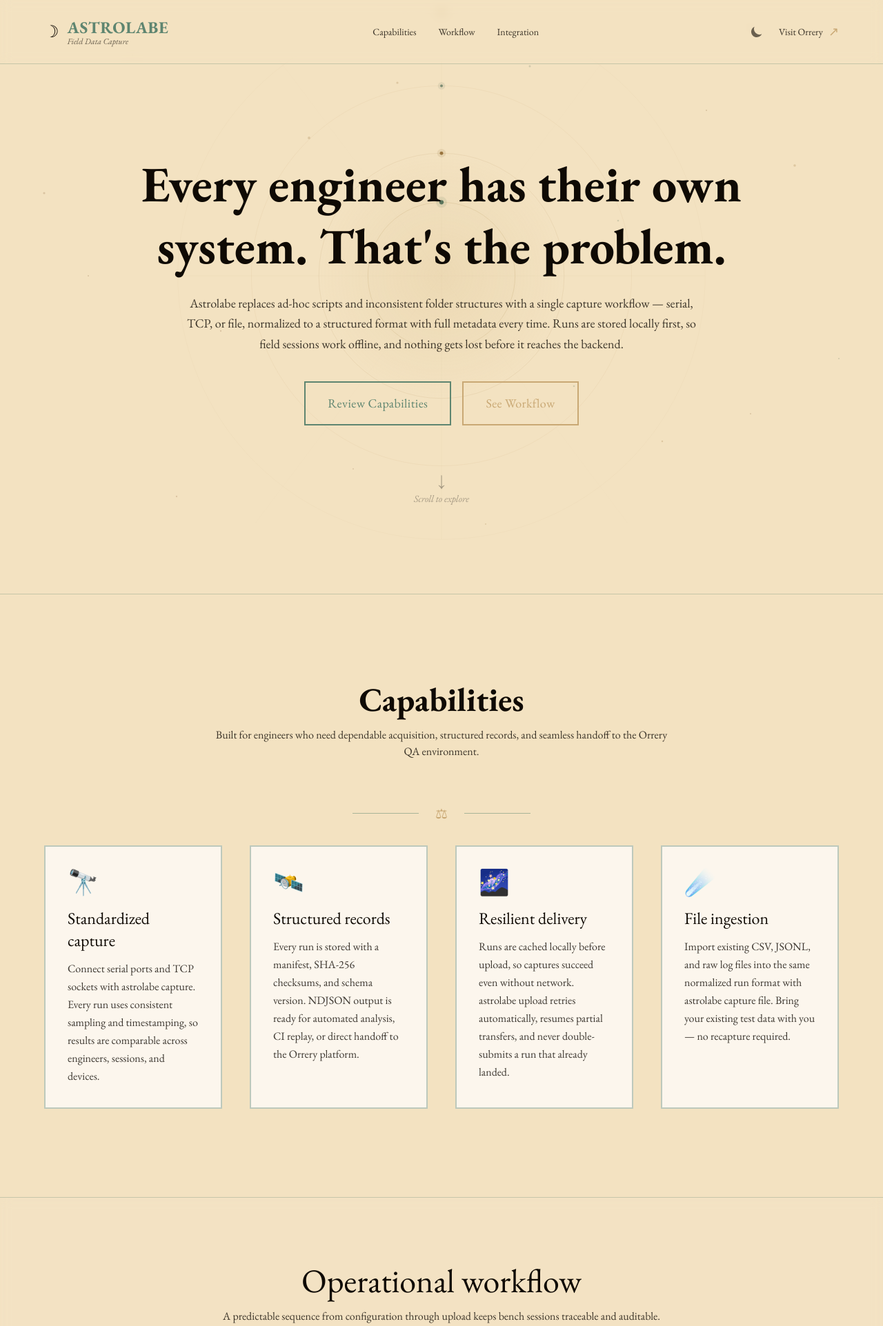
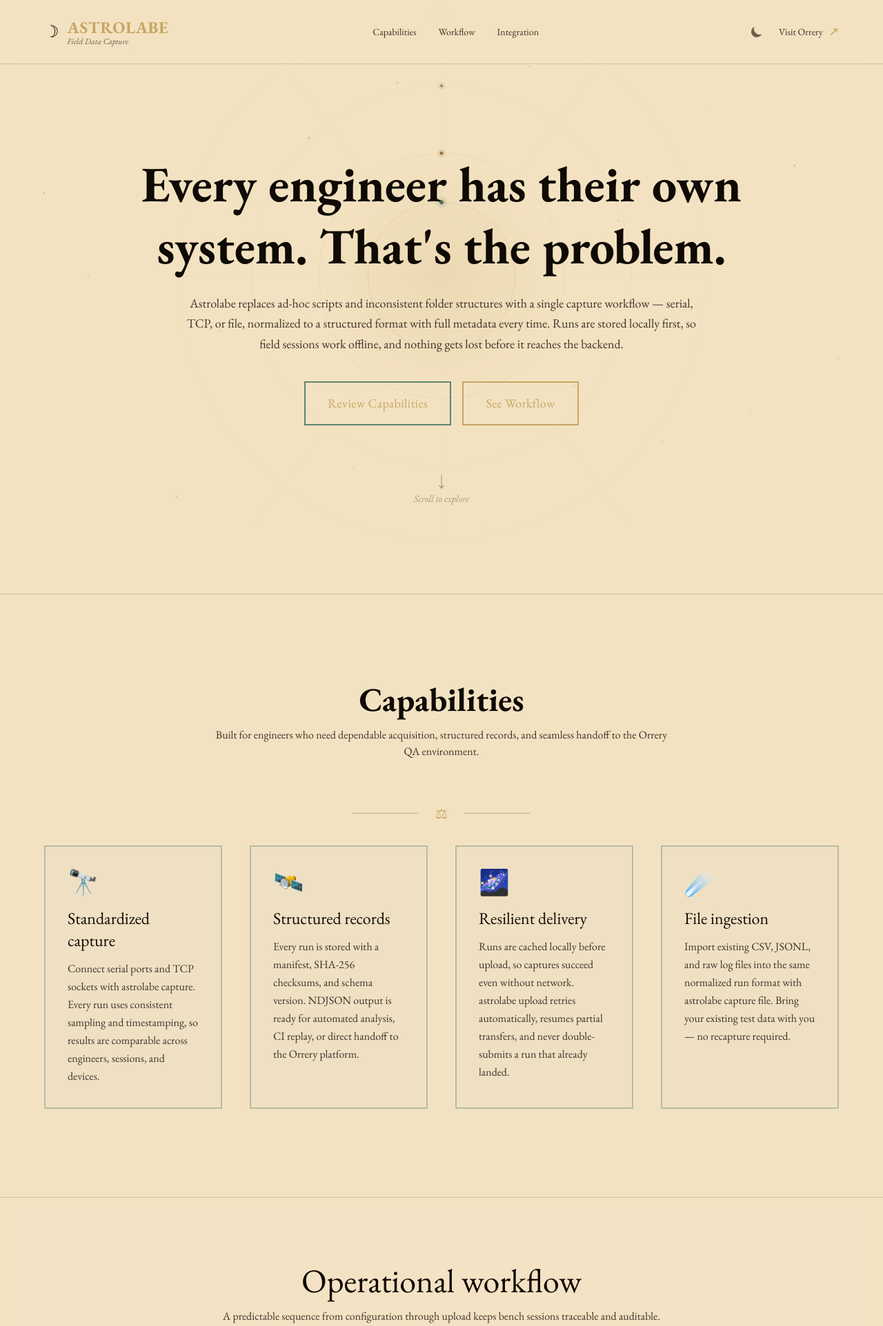
Before and after one commit to cthonicasoftware/cthonicasoftware, a Django app: page /astrolabe in a window 1280 px wide. Shown: the top 1923 px of the page at 69% size. Run offline with Django 5.2, Linux system fonts and the light colour scheme; style sheets or scripts are compiled from the project's sources.

Commit message:
fix: color palette fixes
Signed-off-by Nathan <natelostintimeandspace@gmail.com>

```diff
--- a/static/src/input.css
+++ b/static/src/input.css
@@ -61,7 +61,7 @@
     --color-celestial: #c6a664; /* celestial gold accents */
     --muted: 80 60 35;        /* warm brown-grey */
     --muted-2: 110 85 55;     /* lighter warm brown */
-    --card: 252 246 237;      /* warm cream #fcf6ed */
+    --card: 239 224 195;      /* warm parchment lift #efe0c3 */
     --border: 139 116 100;    /* warm brown */
     --ring: 16 185 129;       /* emerald-500 */
     --brand: 35 181 211;      /* #23B5D3 - QA brand */
--- a/templates/website/astrolabe.html
+++ b/templates/website/astrolabe.html
@@ -24,7 +24,7 @@
   </script>
 </head>
 
-<body class="app app-website min-h-screen bg-app text-app overflow-x-hidden" style="--color-celestial: #c9a874;">
+<body class="app app-website min-h-screen bg-app text-app overflow-x-hidden" style="--color-celestial: #c6a664; --color-verdigris: #5e8570;">
   {% include 'includes/index-background.svg' %}
 
   <header class="relative z-50 border-b border-verdigris/30 backdrop-blur-sm">
@@ -33,18 +33,18 @@
         <a href="/" class="flex items-center gap-3 group">
           <span class="text-2xl group-hover:animate-pulse-slow hover:scale-105">☽</span>
           <span class="flex flex-col">
-            <span class="font-garamond text-2xl font-bold  text-verdigris tracking-wide">ASTROLABE</span>
+            <span class="font-garamond text-2xl font-bold  text-celestial tracking-wide">ASTROLABE</span>
             <span class="text-xs text-app-subtle italic -mt-1">Field Data Capture</span>
           </span>
         </a>
         <nav class="hidden md:flex items-center gap-8 text-sm font-garamond">
-          <a href="#capabilities" class="text-app-muted hover:text-verdigris transition">Capabilities</a>
-          <a href="#workflow" class="text-app-muted hover:text-verdigris transition">Workflow</a>
-          <a href="#integration" class="text-app-muted hover:text-verdigris transition">Integration</a>
+          <a href="#capabilities" class="text-app-muted hover:text-celestial transition">Capabilities</a>
+          <a href="#workflow" class="text-app-muted hover:text-celestial transition">Workflow</a>
+          <a href="#integration" class="text-app-muted hover:text-celestial transition">Integration</a>
         </nav>
         <div class="md:flex items-center gap-3">
           <button id="theme-toggle" type="button"
-            class="text-app-subtle hover:text-verdigris focus:outline-none focus:ring-2 ring-verdigris rounded-lg text-sm p-2.5"
+            class="text-app-subtle hover:text-celestial focus:outline-none focus:ring-2 ring-verdigris rounded-lg text-sm p-2.5"
             aria-label="Toggle color theme">
             <svg id="theme-toggle-dark-icon" class="hidden w-5 h-5" fill="currentColor" viewBox="0 0 20 20"
               xmlns="http://www.w3.org/2000/svg">
@@ -66,7 +66,7 @@
 
         <!-- Mobile menu button -->
         <button id="navBtn"
-          class="md:hidden inline-flex items-center justify-center w-10 h-10 rounded-lg border border-verdigris/30 text-verdigris">
+          class="md:hidden inline-flex items-center justify-center w-10 h-10 rounded-lg border border-verdigris/30 text-celestial">
           <span class="sr-only">Menu</span>
           <span class="text-2xl">🜃</span>
         </button>
@@ -76,9 +76,9 @@
     <!-- Mobile Navigation -->
     <div id="mobileNav" class="md:hidden hidden border-t border-verdigris/30 bg-obsidian/95 backdrop-blur">
       <div class="px-6 py-4 grid gap-2 text-sm font-garamond">
-        <a href="#capabilities" class="py-2 text-parchment/80 hover:text-verdigris">Capabilities</a>
-        <a href="#workflow" class="py-2 text-parchment/80 hover:text-verdigris">Workflow</a>
-        <a href="#integration" class="py-2 text-parchment/80 hover:text-verdigris">Integration</a>
+        <a href="#capabilities" class="py-2 text-parchment/80 hover:text-celestial">Capabilities</a>
+        <a href="#workflow" class="py-2 text-parchment/80 hover:text-celestial">Workflow</a>
+        <a href="#integration" class="py-2 text-parchment/80 hover:text-celestial">Integration</a>
         <a href="/orrery" class="py-2 text-parchment/80 hover:text-celestial">Orrery</a>
       </div>
     </div>
@@ -90,7 +90,7 @@
 
         <!-- Decorative Astrolabe Icon -->
         <!-- <div class="mb-8 inline-block animate-float mt-10">
-          <svg class="w-32 h-32 text-verdigris" viewBox="0 0 100 100" fill="none" xmlns="http://www.w3.org/2000/svg">
+          <svg class="w-32 h-32 text-celestial" viewBox="0 0 100 100" fill="none" xmlns="http://www.w3.org/2000/svg">
             <circle cx="50" cy="50" r="45" stroke="currentColor" stroke-width="1.5" opacity="0.7"/>
             <circle cx="50" cy="50" r="35" stroke="currentColor" stroke-width="1.5" opacity="0.85"/>
             <circle cx="50" cy="50" r="25" stroke="currentColor" stroke-width="1.5"/>
@@ -115,7 +115,7 @@
 
         <div class="mt-10 flex flex-wrap items-center justify-center gap-4">
           <a href="#capabilities"
-            class="px-8 py-4 border-2 border-verdigris text-verdigris font-garamond text-lg tracking-wide hover:bg-verdigris hover:text-obsidian dark:hover:text-parchment transition duration-300">
+            class="px-8 py-4 border-2 border-verdigris text-celestial font-garamond text-lg tracking-wide hover:bg-verdigris hover:text-obsidian dark:hover:text-parchment transition duration-300">
             Review Capabilities
           </a>
           <a href="#workflow"
@@ -145,7 +145,7 @@
 
         <div class="flex items-center justify-center gap-6 my-8">
           <div class="w-24 h-px bg-verdigris/50"></div>
-          <div class="text-verdigris text-xl">🜂</div>
+          <div class="text-celestial text-xl">🜂</div>
           <div class="w-24 h-px bg-verdigris/50"></div>
         </div>
 
@@ -197,7 +197,7 @@
         <div class="grid md:grid-cols-2 lg:grid-cols-4 gap-10">
           <div
             class="bg-card border-2 border-verdigris/40 backdrop-blur-sm p-8 transition-all duration-300 hover:border-verdigris hover:-translate-y-2">
-            <div class="text-4xl text-verdigris mb-4">🔭</div>
+            <div class="text-4xl text-celestial mb-4">🔭</div>
             <h3 class="font-garamond text-2xl text-app mb-3">Standardized capture</h3>
             <p class="text-app-muted leading-relaxed">
               Connect serial ports and TCP sockets with <code>astrolabe capture</code>. Every run uses consistent
@@ -207,7 +207,7 @@
 
           <div
             class="bg-card border-2 border-verdigris/40 backdrop-blur-sm p-8 transition-all duration-300 hover:border-verdigris hover:-translate-y-2">
-            <div class="text-4xl text-verdigris mb-4">🛰️</div>
+            <div class="text-4xl text-celestial mb-4">🛰️</div>
             <h3 class="font-garamond text-2xl text-app mb-3">Structured records</h3>
             <p class="text-app-muted leading-relaxed">
               Every run is stored with a manifest, SHA-256 checksums, and schema version. NDJSON output is ready for
@@ -217,7 +217,7 @@
 
           <div
             class="bg-card border-2 border-verdigris/40 backdrop-blur-sm p-8 transition-all duration-300 hover:border-verdigris hover:-translate-y-2">
-            <div class="text-4xl text-verdigris mb-4">🌌</div>
+            <div class="text-4xl text-celestial mb-4">🌌</div>
             <h3 class="font-garamond text-2xl text-app mb-3">Resilient delivery</h3>
             <p class="text-app-muted leading-relaxed">
               Runs are cached locally before upload, so captures succeed even without network. <code>astrolabe
@@ -228,7 +228,7 @@
 
           <div
             class="bg-card border-2 border-verdigris/40 backdrop-blur-sm p-8 transition-all duration-300 hover:border-verdigris hover:-translate-y-2">
-            <div class="text-4xl text-verdigris mb-4">☄️</div>
+            <div class="text-4xl text-celestial mb-4">☄️</div>
             <h3 class="font-garamond text-2xl text-app mb-3">File ingestion</h3>
             <p class="text-app-muted leading-relaxed">
               Import existing CSV, JSONL, and raw log files into the same normalized run format with <code>astrolabe
@@ -251,7 +251,7 @@
 
         <div class="flex items-center justify-center gap-6 my-8">
           <div class="w-24 h-px bg-verdigris/50"></div>
-          <div class="text-verdigris text-xl">🜏</div>
+          <div class="text-celestial text-xl">🜏</div>
           <div class="w-24 h-px bg-verdigris/50"></div>
         </div>
 
@@ -270,17 +270,17 @@
             </p>
             <ul class="space-y-4 text-app-muted">
               <li class="flex items-start gap-3">
-                <span class="text-verdigris mt-1">▹</span>
+                <span class="text-celestial mt-1">▹</span>
                 <span>Uploads target presigned URLs or API endpoints created by Orrery, keeping authentication aligned
                   with platform policy.</span>
               </li>
               <li class="flex items-start gap-3">
-                <span class="text-verdigris mt-1">▹</span>
+                <span class="text-celestial mt-1">▹</span>
                 <span>Each run is registered with a <code>run_id</code>, ensuring artifacts, manifests, and follow-up
                   analysis share one source of truth.</span>
               </li>
               <li class="flex items-start gap-3">
-                <span class="text-verdigris mt-1">▹</span>
+                <span class="text-celestial mt-1">▹</span>
                 <span>Structured JSON logs simplify CI pipelines and integrate cleanly with observability
                   tooling.</span>
               </li>
@@ -296,13 +296,13 @@
 
   <footer class="relative z-40 px-6 md:px-12 lg:px-16 py-12 border-t border-verdigris/30">
     <div class="max-w-6xl mx-auto text-center">
-      <p class="font-garamond text-xl text-verdigris mb-4">ASTROLABE</p>
-      <p class="text-verdigris/60 text-sm italic">Precision in the field</p>
+      <p class="font-garamond text-xl text-celestial mb-4">ASTROLABE</p>
+      <p class="text-celestial/60 text-sm italic">Precision in the field</p>
 
       <div class="mt-8 flex justify-center gap-8 text-sm">
-        <a href="#capabilities" class="text-app-muted hover:text-verdigris transition">Capabilities</a>
-        <a href="#workflow" class="text-app-muted hover:text-verdigris transition-colors">Workflow</a>
-        <a href="#integration" class="text-app-muted hover:text-verdigris transition-colors">Integration</a>
+        <a href="#capabilities" class="text-app-muted hover:text-celestial transition">Capabilities</a>
+        <a href="#workflow" class="text-app-muted hover:text-celestial transition-colors">Workflow</a>
+        <a href="#integration" class="text-app-muted hover:text-celestial transition-colors">Integration</a>
         <a href="/orrery" class="text-app-muted hover:text-celestial transition-colors">Orrery</a>
       </div>
 
```
Also changed, not shown: templates/website/orrery.html (+5 -5 lines), templates/website/pricing.html (+12 -12 lines).
